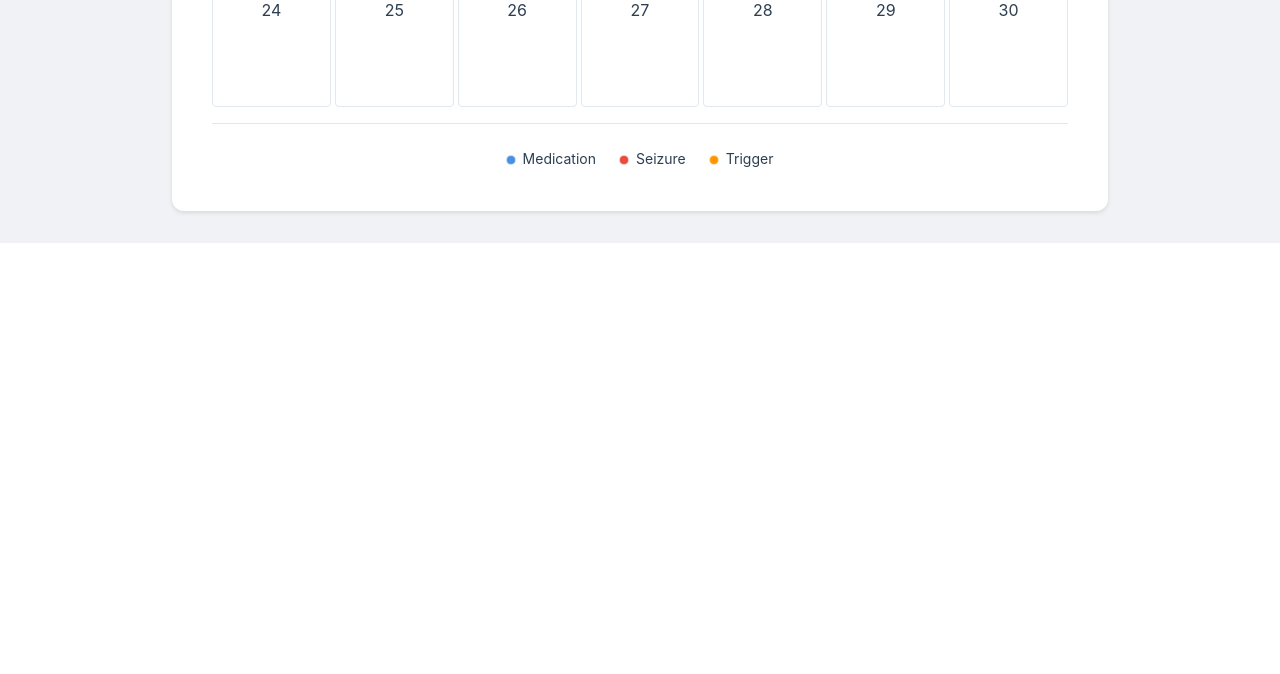
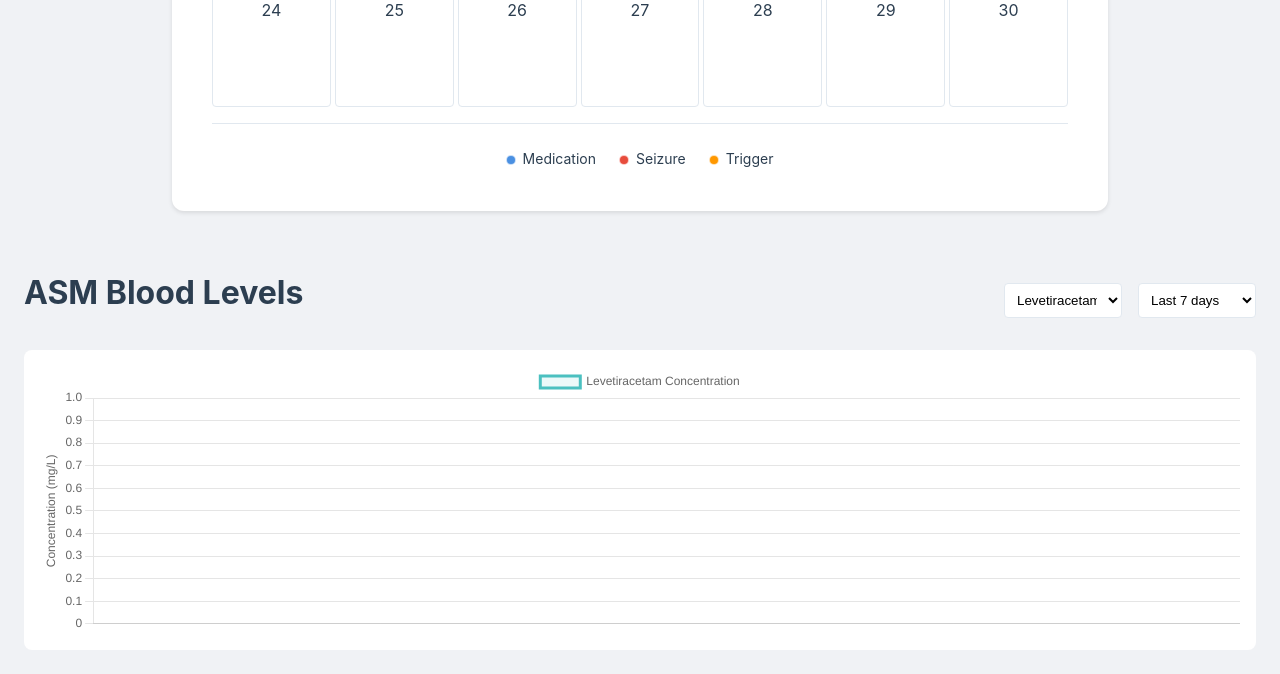
Before and after one commit to ZackGoldblum/EpiTracker, a Flask app: page / in a window 1280 px wide. Shown: the part 906-1580 px from the top of the page. Before the commit the page ends 1149 px from the top, so only its background shows below. Run offline with Flask 3, Linux system fonts and the light colour scheme; the visitor is signed in with stand-in values (Sample User, id 1); data that the repository does not hold is empty.

Commit message:
ASM blood levels plot proof of concept

```diff
--- a/app.py
+++ b/app.py
@@ -10,6 +10,7 @@ from flask_login import (
 from models.database import db, User, Medication, Seizure, Trigger, InsightHistory
 from werkzeug.security import generate_password_hash, check_password_hash
 from openai_service import generate_insights
+from models.pharmacokinetics import calculate_drug_levels
 
 app = Flask(__name__)
 app.config["SECRET_KEY"] = "your-secret-key"  # Change this in production
@@ -343,6 +344,56 @@ def get_insights_history():
         'generated_at': h.generated_at.isoformat()
     } for h in history])
 
+@app.route('/api/drug_levels/<medication_name>')
+@login_required
+def get_drug_levels(medication_name):
+    # Get days parameter from query string, default to 7 days
+    days = int(request.args.get('days', 7))
+
+    # Calculate date range
+    end_date = datetime.now()
+    start_date = end_date - timedelta(days=days)
+
+    # Get medication history for the user within date range
+    medications = Medication.query.filter(
+        Medication.user_id == current_user.id,
+        Medication.name == medication_name,
+        Medication.timestamp >= start_date,
+        Medication.timestamp <= end_date
+    ).order_by(Medication.timestamp.asc()).all()
+
+    # Drug-specific parameters
+    drug_params = {
+        'Levetiracetam': {
+            'half_life': 7,  # hours
+            'vd': 0.7,      # L/kg
+            'bioavailability': 1.0,
+            'therapeutic_min': 12,  # mg/L
+            'therapeutic_max': 46   # mg/L
+        },
+        'Lamotrigine': {
+            'half_life': 25,  # hours
+            'vd': 1.2,       # L/kg
+            'bioavailability': 0.98,
+            'therapeutic_min': 3,   # mg/L
+            'therapeutic_max': 14   # mg/L
+        }
+    }
+
+    if medication_name not in drug_params:
+        return jsonify({'error': 'Medication not supported'}), 400
+
+    times, concentrations = calculate_drug_levels(medications, drug_params[medication_name])
+
+    return jsonify({
+        'times': [t.isoformat() for t in times],
+        'concentrations': concentrations,
+        'therapeutic_range': {
+            'min': drug_params[medication_name]['therapeutic_min'],
+            'max': drug_params[medication_name]['therapeutic_max']
+        }
+    })
+
 
 if __name__ == "__main__":
     with app.app_context():
--- /dev/null
+++ b/models/pharmacokinetics.py
@@ -0,0 +1,59 @@
+from datetime import datetime, timedelta
+import numpy as np
+
+class DrugModel:
+    def __init__(self, half_life_hours, volume_of_distribution, bioavailability=1.0):
+        self.half_life = half_life_hours
+        self.vd = volume_of_distribution  # L/kg
+        self.ka = 1.0  # Absorption rate constant (1/h)
+        self.ke = np.log(2) / half_life_hours  # Elimination rate constant (1/h)
+        self.f = bioavailability  # Bioavailability fraction
+
+    def calculate_concentration(self, dose_mg, time_hours):
+        """Calculate drug concentration at a given time after a single dose"""
+        # Simple one-compartment model with first-order absorption
+        concentration = (self.f * dose_mg / self.vd) * (
+            (self.ka / (self.ka - self.ke)) *
+            (np.exp(-self.ke * time_hours) - np.exp(-self.ka * time_hours))
+        )
+        return max(0, concentration)  # Ensure non-negative concentration
+
+def calculate_drug_levels(medication_history, drug_params):
+    """Calculate drug concentrations over time based on medication history"""
+    # Sort medications by timestamp
+    sorted_meds = sorted(medication_history, key=lambda x: x.timestamp)
+    if not sorted_meds:
+        return [], []
+
+    # Create time points for calculation (hourly intervals)
+    start_time = sorted_meds[0].timestamp
+    end_time = sorted_meds[-1].timestamp + timedelta(hours=24)
+    time_points = []
+    current = start_time
+
+    # Initialize drug model
+    model = DrugModel(
+        half_life_hours=drug_params['half_life'],
+        volume_of_distribution=drug_params['vd'],
+        bioavailability=drug_params.get('bioavailability', 1.0)
+    )
+
+    # Calculate concentrations at each time point
+    concentrations = []
+    times = []
+
+    while current <= end_time:
+        # Sum contributions from all previous doses
+        total_concentration = 0
+        for med in sorted_meds:
+            if med.timestamp <= current and med.taken:
+                # Extract dose amount from dosage string (assuming format like "500 mg")
+                dose_mg = float(med.dosage.split()[0])
+                time_diff = (current - med.timestamp).total_seconds() / 3600  # Convert to hours
+                total_concentration += model.calculate_concentration(dose_mg, time_diff)
+
+        concentrations.append(total_concentration)
+        times.append(current)
+        current += timedelta(hours=1)
+
+    return times, concentrations
--- a/requirements.txt
+++ b/requirements.txt
@@ -6,3 +6,4 @@ Werkzeug==3.0.1
 openai==1.54.0
 markdown2==2.5.1
 beautifulsoup4==4.12.3
+numpy==1.26.4
--- a/static/css/style.css
+++ b/static/css/style.css
@@ -1194,3 +1194,34 @@ h2 {
 .history-item.expanded .history-item-content {
     display: block;
 }
+
+.asm-plot-container {
+    background: white;
+    border-radius: 8px;
+    padding: 1rem;
+    margin-top: 1rem;
+    height: 300px;
+}
+
+.section-header {
+    display: flex;
+    justify-content: space-between;
+    align-items: center;
+    margin-bottom: 1rem;
+}
+
+.controls {
+    display: flex;
+    gap: 1rem;
+}
+
+.controls select {
+    padding: 0.5rem;
+    border: 1px solid var(--border-color);
+    border-radius: 4px;
+    background-color: white;
+}
+
+.dashboard-section {
+    padding: 1.5rem;
+}
--- /dev/null
+++ b/static/js/asm-plot.js
@@ -0,0 +1,82 @@
+let asmChart = null;
+
+async function updateASMPlot() {
+    const medicationName = document.getElementById('medication-select').value;
+    const days = document.getElementById('timeframe-select').value;
+
+    // Show loading state
+    const canvas = document.getElementById('asmLevelsChart');
+    canvas.style.opacity = '0.5';
+
+    try {
+        const response = await fetch(`/api/drug_levels/${medicationName}?days=${days}`);
+        const data = await response.json();
+
+        // Destroy existing chart if it exists
+        if (asmChart) {
+            asmChart.destroy();
+        }
+
+        // Create new chart
+        const ctx = canvas.getContext('2d');
+        asmChart = new Chart(ctx, {
+            type: 'line',
+            data: {
+                labels: data.times.map(t => new Date(t).toLocaleString()),
+                datasets: [{
+                    label: `${medicationName} Concentration`,
+                    data: data.concentrations,
+                    borderColor: 'rgb(75, 192, 192)',
+                    backgroundColor: 'rgba(75, 192, 192, 0.1)',
+                    fill: true,
+                    tension: 0.4
+                }]
+            },
+            options: {
+                responsive: true,
+                maintainAspectRatio: false,
+                plugins: {
+                    legend: {
+                        position: 'top',
+                    },
+                    tooltip: {
+                        callbacks: {
+                            label: function(context) {
+                                return `${context.dataset.label}: ${context.parsed.y.toFixed(2)} mg/L`;
+                            }
+                        }
+                    }
+                },
+                scales: {
+                    y: {
+                        beginAtZero: true,
+                        title: {
+                            display: true,
+                            text: 'Concentration (mg/L)'
+                        }
+                    },
+                    x: {
+                        ticks: {
+                            maxTicksLimit: 8,
+                            maxRotation: 0,
+                            callback: function(value, index, values) {
+                                const date = new Date(this.getLabelForValue(value));
+                                return date.toLocaleDateString();
+                            }
+                        }
+                    }
+                }
+            }
+        });
+
+    } catch (error) {
+        console.error('Error fetching ASM levels:', error);
+    } finally {
+        canvas.style.opacity = '1';
+    }
+}
+
+// Initialize plot when page loads
+document.addEventListener('DOMContentLoaded', () => {
+    updateASMPlot();
+});
--- a/templates/base.html
+++ b/templates/base.html
@@ -12,6 +12,8 @@
     <script src="{{ url_for('static', filename='js/mobile_nav.js') }}" defer></script>
     <script src="{{ url_for('static', filename='js/form-utils.js') }}" defer></script>
     <script src="https://cdn.jsdelivr.net/npm/marked/marked.min.js"></script>
+    <script src="https://cdn.jsdelivr.net/npm/chart.js"></script>
+    <script src="{{ url_for('static', filename='js/asm-plot.js') }}" defer></script>
 </head>
 <body>
     {% if request.endpoint not in ['login', 'register'] %}
--- a/templates/pages/dashboard.html
+++ b/templates/pages/dashboard.html
@@ -25,4 +25,24 @@
         <button type="button" class="btn-secondary" onclick="closeModal()">Close</button>
     </div>
 </div>
+
+<div class="dashboard-section">
+    <div class="section-header">
+        <h2>ASM Blood Levels</h2>
+        <div class="controls">
+            <select id="medication-select" onchange="updateASMPlot()">
+                <option value="Levetiracetam">Levetiracetam</option>
+                <option value="Lamotrigine">Lamotrigine</option>
+            </select>
+            <select id="timeframe-select" onchange="updateASMPlot()">
+                <option value="7">Last 7 days</option>
+                <option value="14">Last 14 days</option>
+                <option value="30">Last 30 days</option>
+            </select>
+        </div>
+    </div>
+    <div class="asm-plot-container">
+        <canvas id="asmLevelsChart"></canvas>
+    </div>
+</div>
 {% endblock %}
```
